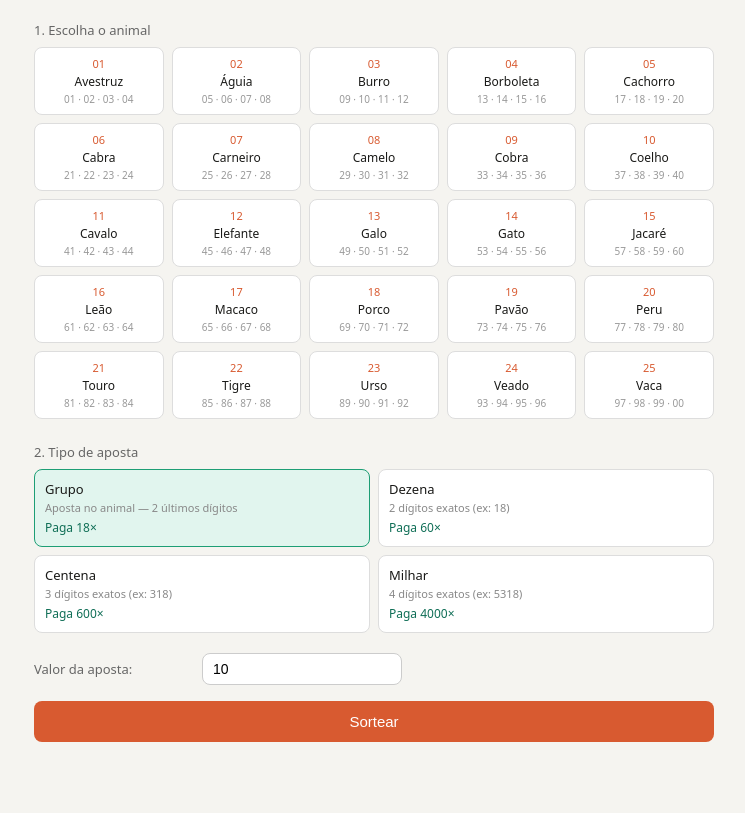
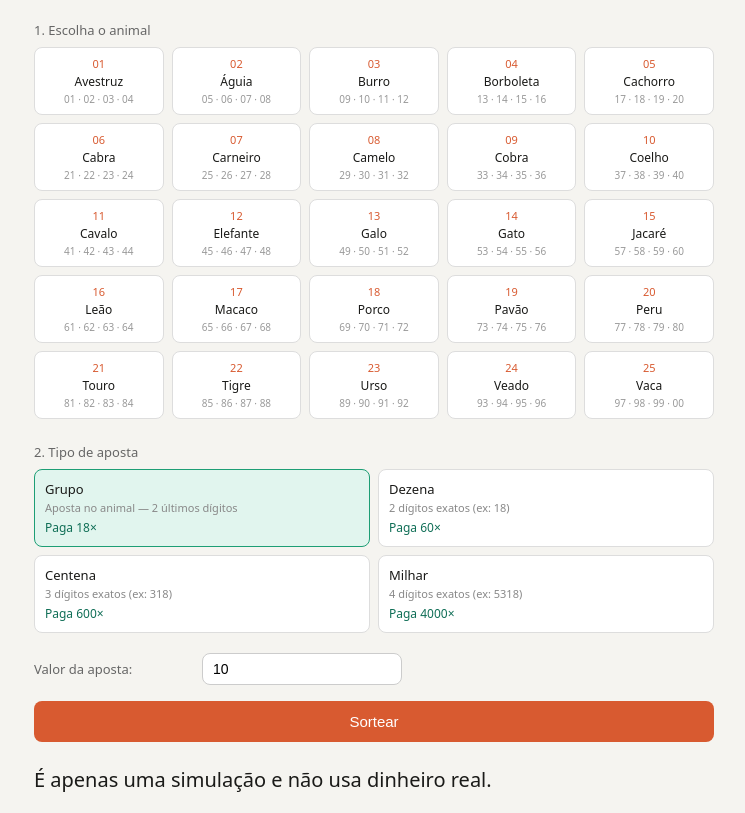
Before and after one commit to gimenes7/jogoDoBicho, a plain HTML site: page index.html in a window 1280 px wide. Shown: the part 68-881 px from the top of the page, without its empty margins (266-1011 px from the left). Before the commit the page ends 850 px from the top, so only its background shows below. Drawn offline with Linux system fonts and the light colour scheme.

```diff
--- a/index.html
+++ b/index.html
@@ -427,7 +427,7 @@
             <div class="aposta-desc" id="aposta-desc"></div>
             <div class="verdict" id="verdict"></div>
         </div>
-
+<h1>É apenas uma simulação e não usa dinheiro real.</h1>
     </div>
 
     <script>
```
